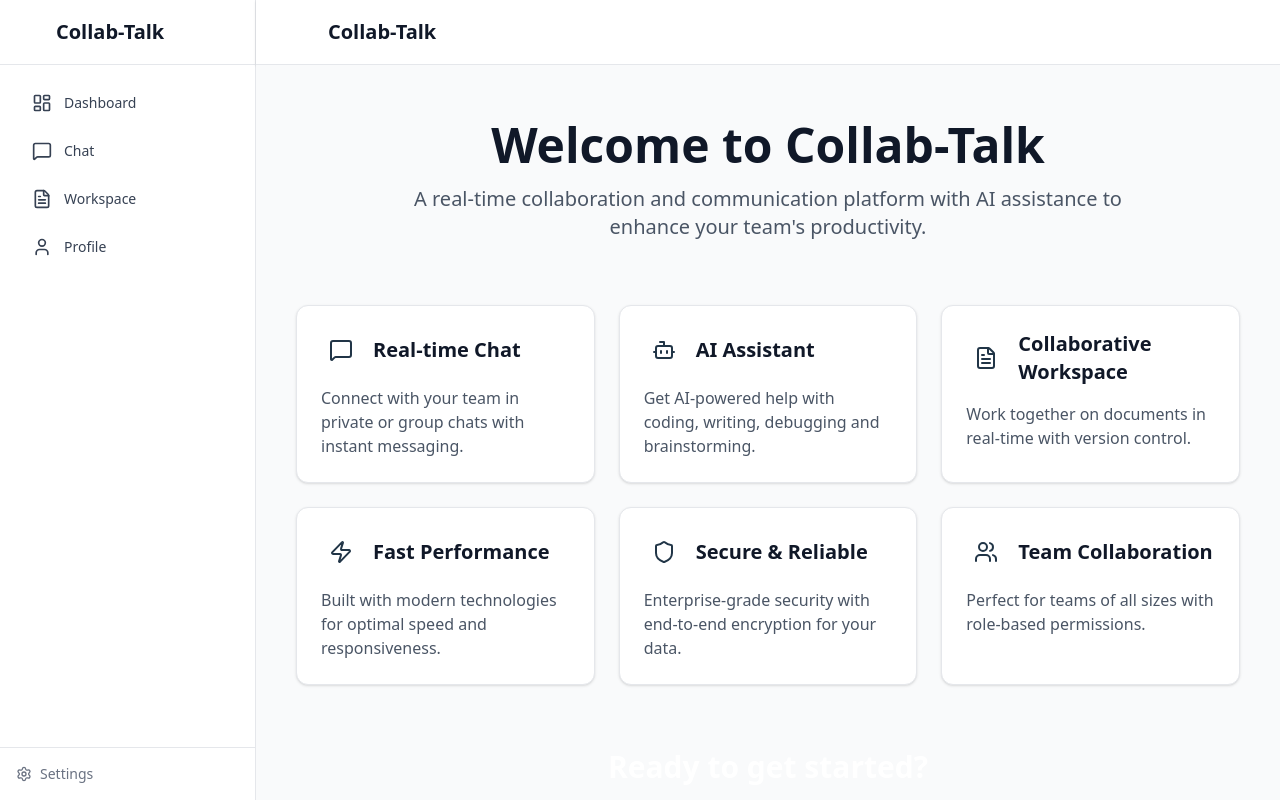
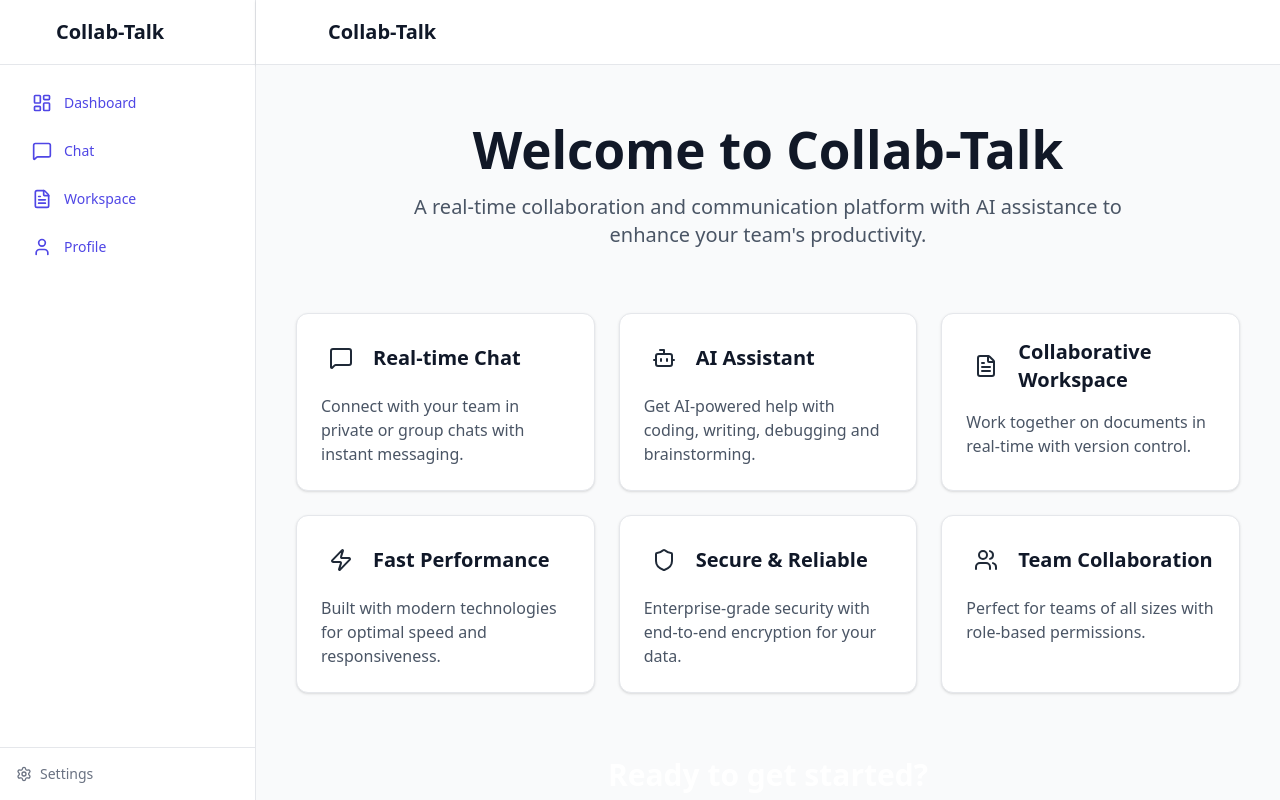
Before and after one commit to developer-yasir/Collab-Talk-AI, a React app in the folder frontend/: page / in a window 1280 px wide. Built offline with nearby package versions, Linux system fonts and the light colour scheme; no server answers; the HTML template or start-up script is replaced by a standard one.

Commit message:
fix: restore Modern Tech color scheme in CSS variables
- Add back the Modern Tech color scheme variables to index.css
- Ensure proper text color contrast for auth page links
- Fix visibility issues by properly defining CSS color variables
- Restore the professional color palette for link visibility

```diff
--- a/frontend/src/index.css
+++ b/frontend/src/index.css
@@ -6,8 +6,49 @@
   font-weight: 400;
 
   color-scheme: light dark;
-  color: rgba(255, 255, 255, 0.87);
-  background-color: #242424;
+
+  /* Modern Tech Color Scheme */
+  --primary-50: #EEF2FF;
+  --primary-100: #E0E7FF;
+  --primary-200: #C7D2FE;
+  --primary-300: #A5B4FC;
+  --primary-400: #818CF8;
+  --primary-500: #6366F1;
+  --primary-600: #4F46E5;
+  --primary-700: #4338CA;
+  --primary-800: #3730A3;
+  --primary-900: #312E81;
+
+  --secondary-50: #ECFDF5;
+  --secondary-100: #D1FAE5;
+  --secondary-200: #A7F3D0;
+  --secondary-300: #6EE7B7;
+  --secondary-400: #34D399;
+  --secondary-500: #10B981;
+  --secondary-600: #059669;
+  --secondary-700: #047857;
+  --secondary-800: #065F46;
+  --secondary-900: #064E3B;
+
+  --accent-50: #FFFBEB;
+  --accent-100: #FEF3C7;
+  --accent-200: #FDE68A;
+  --accent-300: #FCD34D;
+  --accent-400: #FBBF24;
+  --accent-500: #F59E0B;
+  --accent-600: #D97706;
+  --accent-700: #B45309;
+  --accent-800: #92400E;
+  --accent-900: #78350F;
+
+  --gray-50: #F9FAFB;
+  --gray-100: #F3F4F6;
+  --gray-200: #E5E7EB;
+  --gray-800: #1F2937;
+  --gray-900: #111827;
+
+  color: var(--gray-800);
+  background-color: var(--gray-50);
 
   font-synthesis: none;
   text-rendering: optimizeLegibility;
@@ -15,12 +56,123 @@
   -moz-osx-font-smoothing: grayscale;
 }
 
-@media (prefers-color-scheme: light) {
+body {
+  margin: 0;
+  display: flex;
+  place-items: center;
+  min-width: 320px;
+  min-height: 100vh;
+  background-color: var(--gray-50);
+  color: var(--gray-800);
+}
+
+a {
+  font-weight: 500;
+  color: var(--primary-600);
+  text-decoration: inherit;
+}
+a:hover {
+  color: var(--primary-700);
+}
+
+h1 {
+  font-size: 3.2em;
+  line-height: 1.1;
+  color: var(--gray-900);
+}
+
+button {
+  border-radius: 8px;
+  border: 1px solid transparent;
+  padding: 0.6em 1.2em;
+  font-size: 1em;
+  font-weight: 500;
+  font-family: inherit;
+  background-color: #f9f9f9;
+  cursor: pointer;
+  transition: border-color 0.25s;
+  color: var(--gray-800);
+}
+button:hover {
+  border-color: var(--primary-600);
+  background-color: #f0f0ff;
+  color: var(--primary-600);
+}
+button:focus,
+button:focus-visible {
+  outline: 4px auto -webkit-focus-ring-color;
+}
+
+/* Primary Button Style */
+.btn-primary {
+  background-color: var(--primary-600);
+  color: white;
+  border: 1px solid var(--primary-600);
+}
+.btn-primary:hover {
+  background-color: var(--primary-700);
+  border-color: var(--primary-700);
+}
+
+/* Secondary Button Style */
+.btn-secondary {
+  background-color: var(--secondary-600);
+  color: white;
+  border: 1px solid var(--secondary-600);
+}
+.btn-secondary:hover {
+  background-color: var(--secondary-700);
+  border-color: var(--secondary-700);
+}
+
+/* Accent Button Style */
+.btn-accent {
+  background-color: var(--accent-500);
+  color: white;
+  border: 1px solid var(--accent-500);
+}
+.btn-accent:hover {
+  background-color: var(--accent-600);
+  border-color: var(--accent-600);
+}
+
+/* Error Button Style */
+.btn-error {
+  background-color: #EF4444;
+  color: white;
+  border: 1px solid #EF4444;
+}
+.btn-error:hover {
+  background-color: #DC2626;
+  border-color: #DC2626;
+}
+
+@media (prefers-color-scheme: dark) {
   :root {
-    color: #213547;
-    background-color: #ffffff;
+    color: #E5E7EB;
+    background-color: #111827;
+
+    color: var(--gray-100);
+    background-color: var(--gray-900);
   }
+
+  body {
+    background-color: var(--gray-900);
+    color: var(--gray-100);
+  }
+
+  button {
+    background-color: #1F2937;
+    color: var(--gray-100);
+  }
+
+  button:hover {
+    border-color: var(--primary-600);
+    background-color: #1A202C;
+    color: var(--primary-600);
+  }
+
   a:hover {
-    filter: brightness(0.8);
+    color: var(--primary-400);
   }
 }
```
